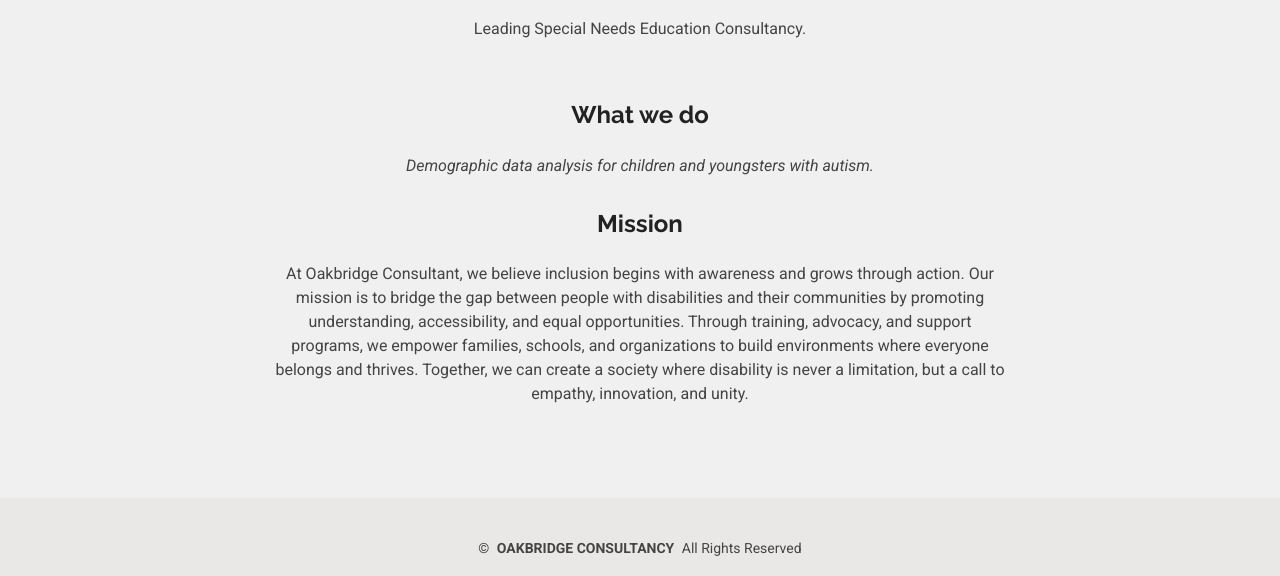
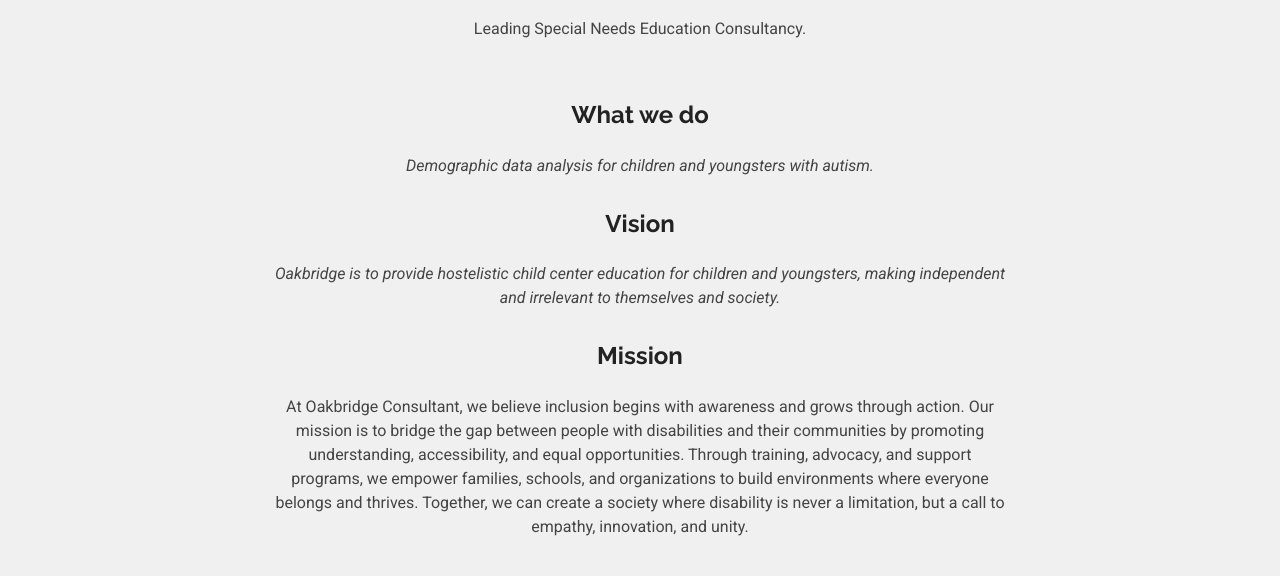
Before and after one commit to Iamlexzy/Oakbridge, a plain HTML site: page about.html in a window 1280 px wide. Shown: the part 204-780 px from the top of the page. Drawn offline with Linux system fonts and the light colour scheme.

Commit message:
Updated about page

```diff
--- a/about.html
+++ b/about.html
@@ -77,6 +77,11 @@
               Demographic data analysis for children and youngsters with autism.
             </p>
 
+            <h2>Vision</h2>
+            <p class="fst-italic py-3">
+              Oakbridge is to provide hostelistic child center education for children and youngsters, making independent and irrelevant to themselves and society.
+            </p>
+
             <h2>Mission</h2>
             <p class="py-3">
               At Oakbridge Consultant, we believe inclusion begins with awareness and grows through action. Our mission is to bridge the gap between people with disabilities and their communities by promoting understanding, accessibility, and equal opportunities. Through training, advocacy, and support programs, we empower families, schools, and organizations to build environments where everyone belongs and thrives. Together, we can create a society where disability is never a limitation, but a call to empathy, innovation, and unity.
```
